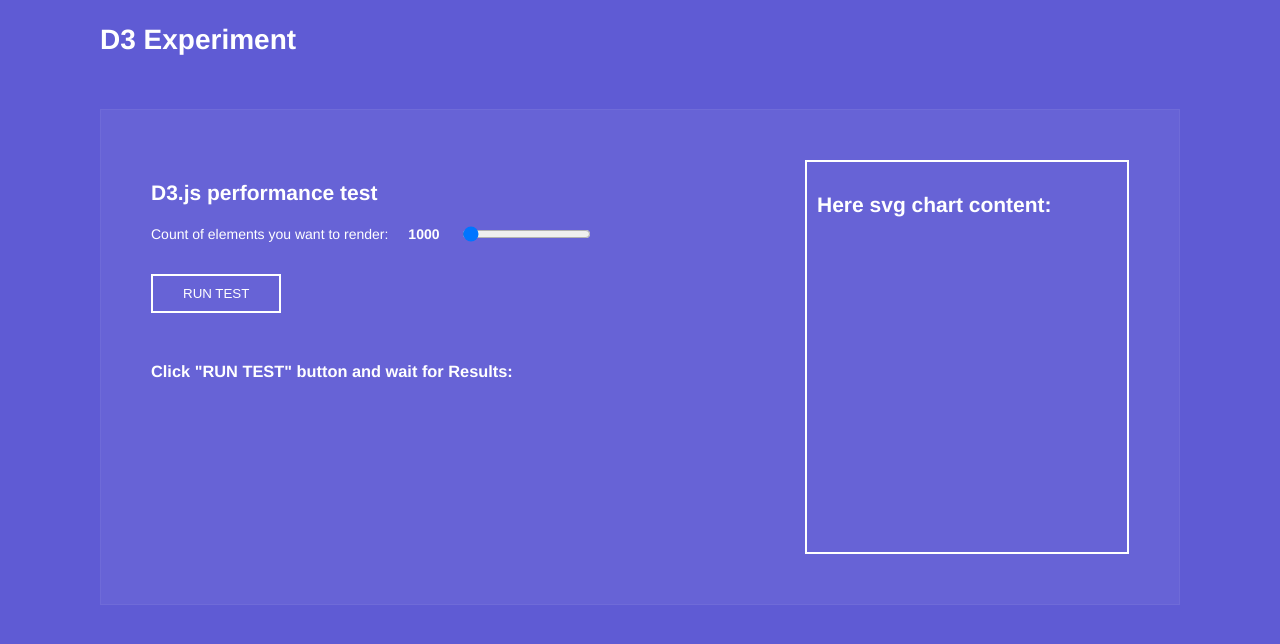
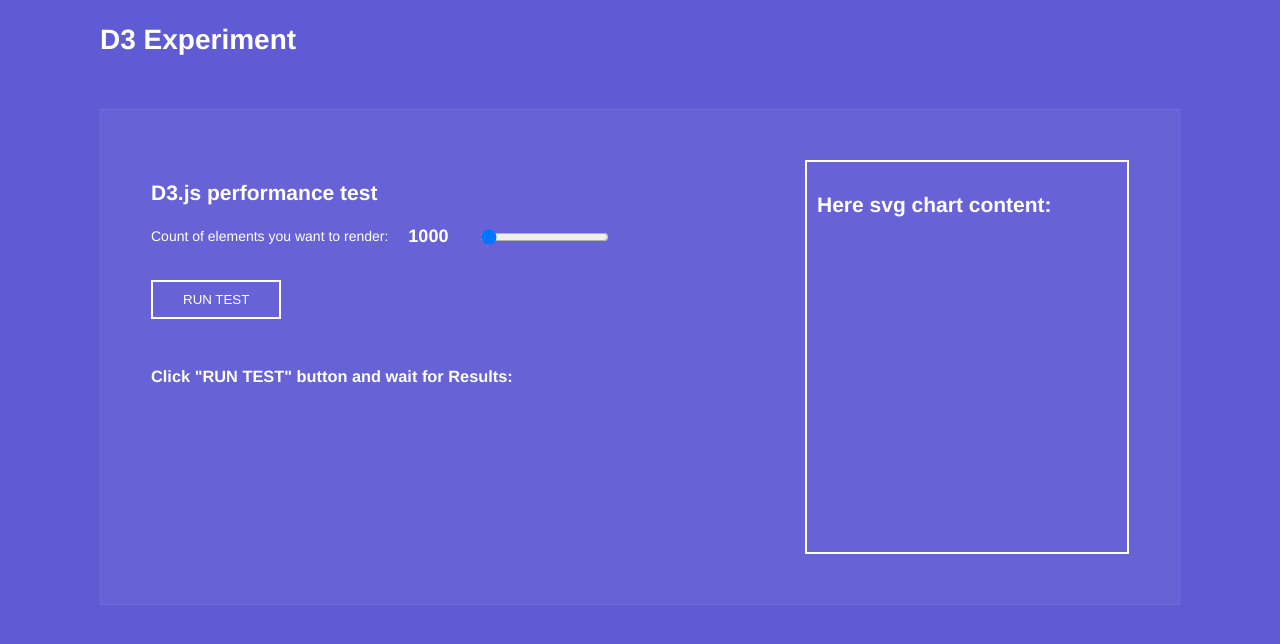
Before and after one commit to geekplux/d3-experiment, a React (Create React App) app: page / in a window 1280 px wide. Shown: the top 644 px of the page. Built offline with nearby package versions, Linux system fonts and the light colour scheme.

Commit message:
fix: tweak names

```diff
--- a/src/containers/Performance/index.js
+++ b/src/containers/Performance/index.js
@@ -35,7 +35,7 @@ export default class Performance extends Component {
       <div className="Performance">
         <div className="test">
           <h2>D3.js performance test</h2>
-          <div className="iterations">
+          <div className="count">
             <span>Count of elements you want to render:</span>
             <strong>{count}</strong>
             <input
--- a/src/containers/Performance/index.scss
+++ b/src/containers/Performance/index.scss
@@ -4,12 +4,17 @@
   align-items: flex-start;
   justify-content: space-between;
 
-  .iterations {
+  .count {
     display: flex;
     align-items: center;
 
     >* {
       margin-right: 20px;
+    }
+
+    strong {
+      width: 50px;
+      font-size: 18px;
     }
   }
   button {
```
